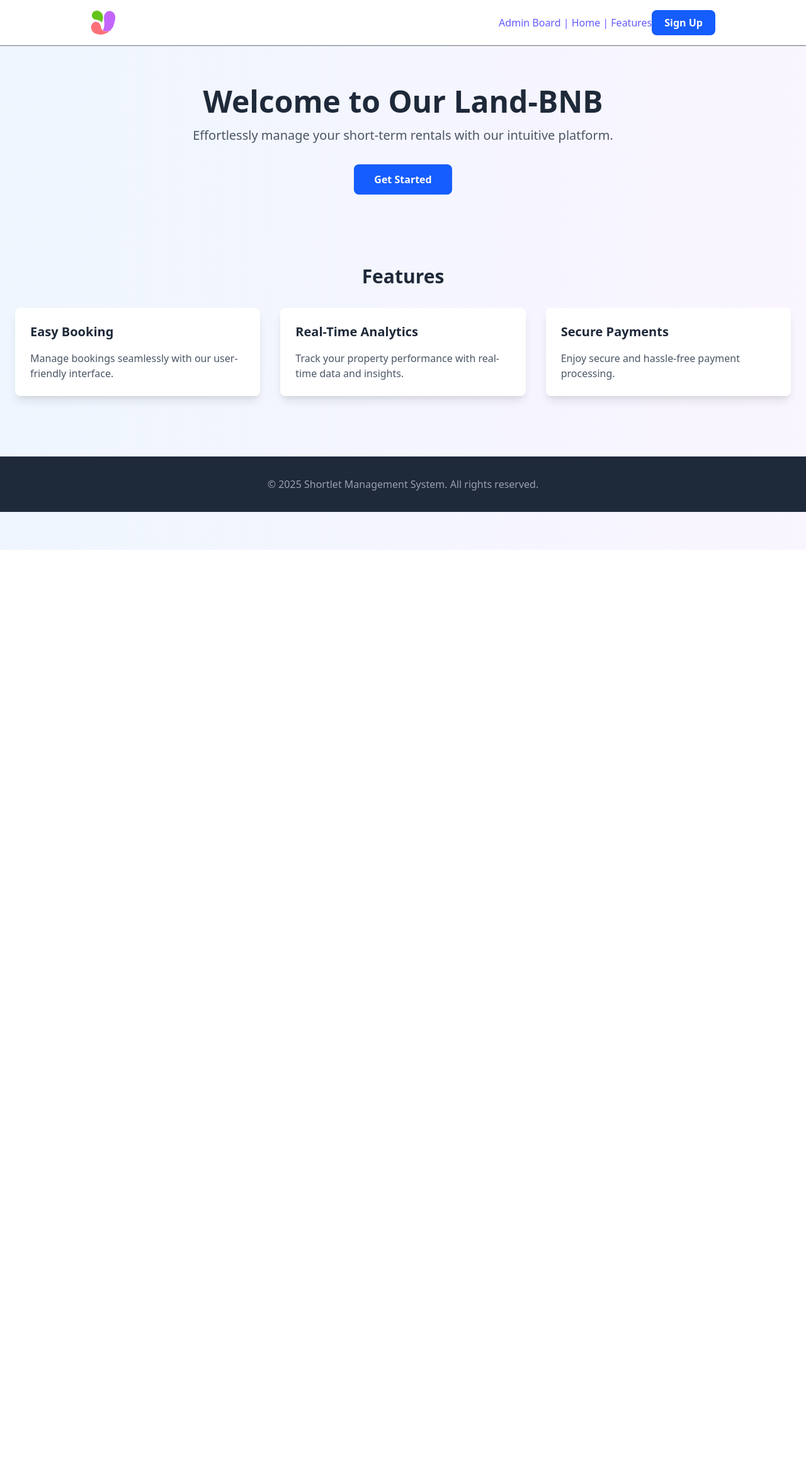
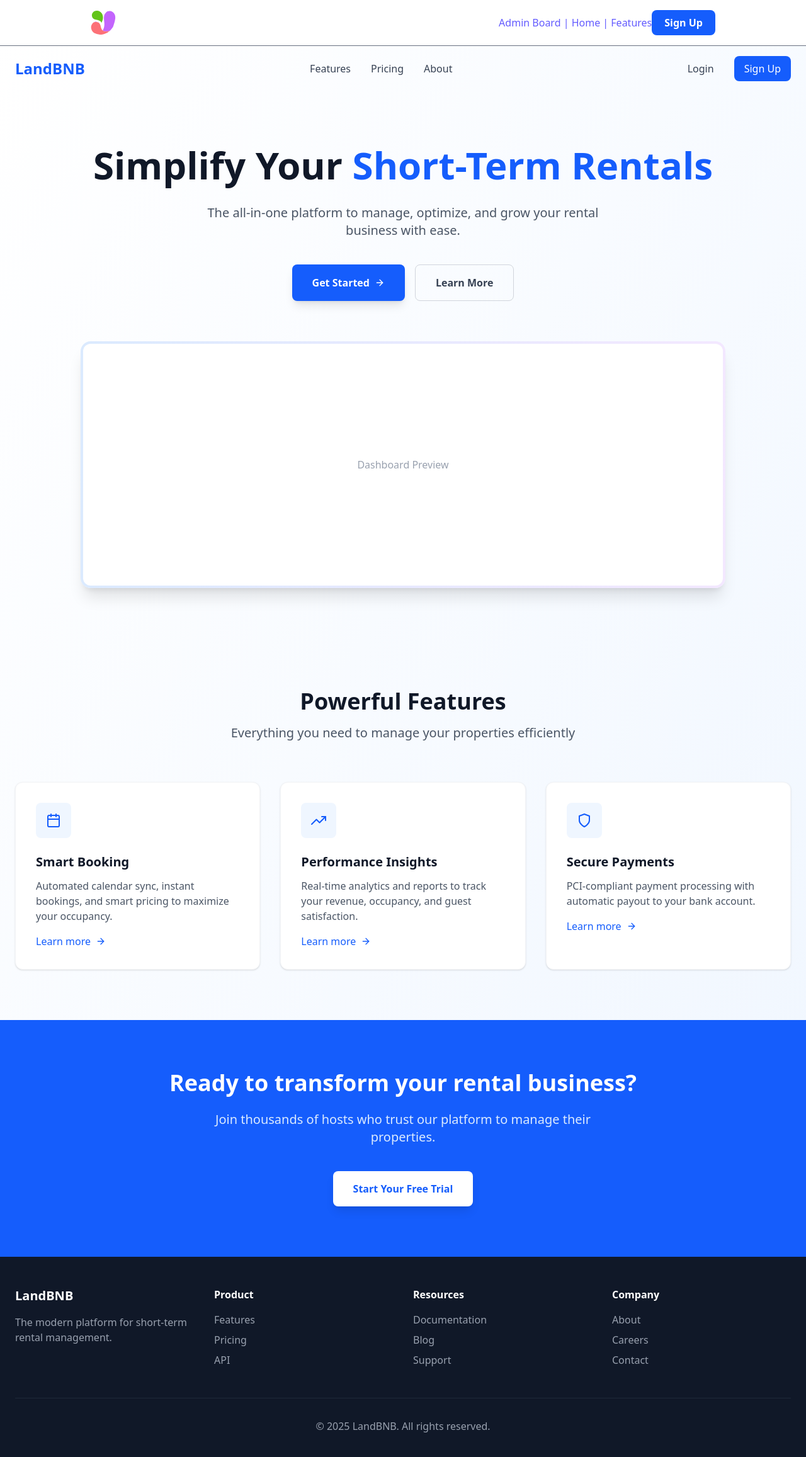
Before and after one commit to yuvibhathal/Shortlet-Management-System, a React (Vite) app: page / in a window 1280 px wide. Shown: the top 2314 px of the page at 63% size. Before the commit the page ends 873 px from the top, so only its background shows below. Built offline with nearby package versions, Linux system fonts and the light colour scheme.

Commit message:
Update Home.jsx

```diff
--- a/src/pages/Home.jsx
+++ b/src/pages/Home.jsx
@@ -1,59 +1,156 @@
+import { FiCalendar, FiTrendingUp, FiShield, FiArrowRight } from 'react-icons/fi';
+
 const Home = () => {
   return (
-    <div className="min-h-screen bg-gradient-to-r from-blue-50 to-purple-50">
+    <div className="min-h-screen bg-gradient-to-br from-white to-blue-50">
+      {/* Navigation */}
+      <nav className="container mx-auto px-6 py-4 flex justify-between items-center">
+        <div className="text-2xl font-bold text-blue-600">LandBNB</div>
+        <div className="hidden md:flex space-x-8">
+          <a href="#" className="text-gray-700 hover:text-blue-600 transition">Features</a>
+          <a href="#" className="text-gray-700 hover:text-blue-600 transition">Pricing</a>
+          <a href="#" className="text-gray-700 hover:text-blue-600 transition">About</a>
+        </div>
+        <div className="flex space-x-4">
+          <button className="px-4 py-2 text-gray-700 hover:text-blue-600 transition">Login</button>
+          <button className="px-4 py-2 bg-blue-600 text-white rounded-lg hover:bg-blue-700 transition transform hover:-translate-y-1">
+            Sign Up
+          </button>
+        </div>
+      </nav>
+
       {/* Hero Section */}
-      <div className="container mx-auto px-6 py-16 text-center">
-        <h1 className="text-5xl font-bold text-gray-800 mb-4">
-          Welcome to Our Land-BNB
+      <section className="container mx-auto px-6 py-20 text-center">
+        <h1 className="text-4xl md:text-6xl font-bold text-gray-900 mb-6 leading-tight">
+          Simplify Your <span className="text-blue-600">Short-Term Rentals</span>
         </h1>
-        <p className="text-xl text-gray-600 mb-8">
-          Effortlessly manage your short-term rentals with our intuitive platform.
+        <p className="text-xl text-gray-600 mb-10 max-w-2xl mx-auto">
+          The all-in-one platform to manage, optimize, and grow your rental business with ease.
         </p>
-        <button className="bg-blue-600 text-white px-8 py-3 rounded-lg font-semibold hover:bg-blue-700 transition duration-300">
-          Get Started
-        </button>
-      </div>
+        <div className="flex flex-col sm:flex-row justify-center gap-4">
+          <button className="px-8 py-4 bg-blue-600 text-white rounded-lg font-semibold hover:bg-blue-700 transition transform hover:-translate-y-1 shadow-lg hover:shadow-xl flex items-center justify-center gap-2">
+            Get Started <FiArrowRight />
+          </button>
+          <button className="px-8 py-4 border border-gray-300 text-gray-700 rounded-lg font-semibold hover:border-blue-400 transition transform hover:-translate-y-1">
+            Learn More
+          </button>
+        </div>
+
+        {/* Hero Image Placeholder */}
+        <div className="mt-16 bg-gradient-to-r from-blue-100 to-purple-100 rounded-2xl p-1 shadow-xl max-w-5xl mx-auto">
+          <div className="bg-white rounded-xl h-96 flex items-center justify-center">
+            <p className="text-gray-400">Dashboard Preview</p>
+          </div>
+        </div>
+      </section>
 
       {/* Features Section */}
-      <div className="container mx-auto px-6 py-12">
-        <h2 className="text-3xl font-bold text-gray-800 text-center mb-8">
-          Features
-        </h2>
+      <section className="container mx-auto px-6 py-20">
+        <div className="text-center mb-16">
+          <h2 className="text-3xl md:text-4xl font-bold text-gray-900 mb-4">Powerful Features</h2>
+          <p className="text-xl text-gray-600 max-w-2xl mx-auto">
+            Everything you need to manage your properties efficiently
+          </p>
+        </div>
+
         <div className="grid grid-cols-1 md:grid-cols-3 gap-8">
           {/* Feature 1 */}
-          <div className="bg-white p-6 rounded-lg shadow-lg hover:shadow-xl transition-shadow duration-300">
-            <h3 className="text-xl font-semibold text-gray-800 mb-4">Easy Booking</h3>
-            <p className="text-gray-600">
-              Manage bookings seamlessly with our user-friendly interface.
+          <div className="bg-white p-8 rounded-xl shadow-sm hover:shadow-md transition-all duration-300 border border-gray-100 hover:border-blue-100">
+            <div className="w-14 h-14 bg-blue-50 rounded-lg flex items-center justify-center mb-6 text-blue-600">
+              <FiCalendar size={24} />
+            </div>
+            <h3 className="text-xl font-semibold text-gray-900 mb-3">Smart Booking</h3>
+            <p className="text-gray-600 mb-4">
+              Automated calendar sync, instant bookings, and smart pricing to maximize your occupancy.
             </p>
+            <a href="#" className="text-blue-600 hover:text-blue-800 font-medium flex items-center gap-2">
+              Learn more <FiArrowRight size={16} />
+            </a>
           </div>
 
           {/* Feature 2 */}
-          <div className="bg-white p-6 rounded-lg shadow-lg hover:shadow-xl transition-shadow duration-300">
-            <h3 className="text-xl font-semibold text-gray-800 mb-4">Real-Time Analytics</h3>
-            <p className="text-gray-600">
-              Track your property performance with real-time data and insights.
+          <div className="bg-white p-8 rounded-xl shadow-sm hover:shadow-md transition-all duration-300 border border-gray-100 hover:border-blue-100">
+            <div className="w-14 h-14 bg-blue-50 rounded-lg flex items-center justify-center mb-6 text-blue-600">
+              <FiTrendingUp size={24} />
+            </div>
+            <h3 className="text-xl font-semibold text-gray-900 mb-3">Performance Insights</h3>
+            <p className="text-gray-600 mb-4">
+              Real-time analytics and reports to track your revenue, occupancy, and guest satisfaction.
             </p>
+            <a href="#" className="text-blue-600 hover:text-blue-800 font-medium flex items-center gap-2">
+              Learn more <FiArrowRight size={16} />
+            </a>
           </div>
 
           {/* Feature 3 */}
-          <div className="bg-white p-6 rounded-lg shadow-lg hover:shadow-xl transition-shadow duration-300">
-            <h3 className="text-xl font-semibold text-gray-800 mb-4">Secure Payments</h3>
-            <p className="text-gray-600">
-              Enjoy secure and hassle-free payment processing.
+          <div className="bg-white p-8 rounded-xl shadow-sm hover:shadow-md transition-all duration-300 border border-gray-100 hover:border-blue-100">
+            <div className="w-14 h-14 bg-blue-50 rounded-lg flex items-center justify-center mb-6 text-blue-600">
+              <FiShield size={24} />
+            </div>
+            <h3 className="text-xl font-semibold text-gray-900 mb-3">Secure Payments</h3>
+            <p className="text-gray-600 mb-4">
+              PCI-compliant payment processing with automatic payout to your bank account.
             </p>
+            <a href="#" className="text-blue-600 hover:text-blue-800 font-medium flex items-center gap-2">
+              Learn more <FiArrowRight size={16} />
+            </a>
           </div>
         </div>
-      </div>
+      </section>
+
+      {/* CTA Section */}
+      <section className="bg-blue-600 py-20">
+        <div className="container mx-auto px-6 text-center">
+          <h2 className="text-3xl md:text-4xl font-bold text-white mb-6">Ready to transform your rental business?</h2>
+          <p className="text-xl text-blue-100 mb-10 max-w-2xl mx-auto">
+            Join thousands of hosts who trust our platform to manage their properties.
+          </p>
+          <button className="px-8 py-4 bg-white text-blue-600 rounded-lg font-semibold hover:bg-gray-100 transition transform hover:-translate-y-1 shadow-lg hover:shadow-xl">
+            Start Your Free Trial
+          </button>
+        </div>
+      </section>
 
       {/* Footer */}
-      <div className="bg-gray-800 text-white py-8 mt-12">
-        <div className="container mx-auto px-6 text-center">
-          <p className="text-gray-400">
-            &copy; 2025 Shortlet Management System. All rights reserved.
-          </p>
+      <footer className="bg-gray-900 text-white py-12">
+        <div className="container mx-auto px-6">
+          <div className="grid grid-cols-1 md:grid-cols-4 gap-8">
+            <div>
+              <h3 className="text-xl font-bold mb-4">LandBNB</h3>
+              <p className="text-gray-400">
+                The modern platform for short-term rental management.
+              </p>
+            </div>
+            <div>
+              <h4 className="font-semibold mb-4">Product</h4>
+              <ul className="space-y-2">
+                <li><a href="#" className="text-gray-400 hover:text-white transition">Features</a></li>
+                <li><a href="#" className="text-gray-400 hover:text-white transition">Pricing</a></li>
+                <li><a href="#" className="text-gray-400 hover:text-white transition">API</a></li>
+              </ul>
+            </div>
+            <div>
+              <h4 className="font-semibold mb-4">Resources</h4>
+              <ul className="space-y-2">
+                <li><a href="#" className="text-gray-400 hover:text-white transition">Documentation</a></li>
+                <li><a href="#" className="text-gray-400 hover:text-white transition">Blog</a></li>
+                <li><a href="#" className="text-gray-400 hover:text-white transition">Support</a></li>
+              </ul>
+            </div>
+            <div>
+              <h4 className="font-semibold mb-4">Company</h4>
+              <ul className="space-y-2">
+                <li><a href="#" className="text-gray-400 hover:text-white transition">About</a></li>
+                <li><a href="#" className="text-gray-400 hover:text-white transition">Careers</a></li>
+                <li><a href="#" className="text-gray-400 hover:text-white transition">Contact</a></li>
+              </ul>
+            </div>
+          </div>
+          <div className="border-t border-gray-800 mt-12 pt-8 text-center text-gray-400">
+            <p>&copy; {new Date().getFullYear()} LandBNB. All rights reserved.</p>
+          </div>
         </div>
-      </div>
+      </footer>
     </div>
   );
 };
```
